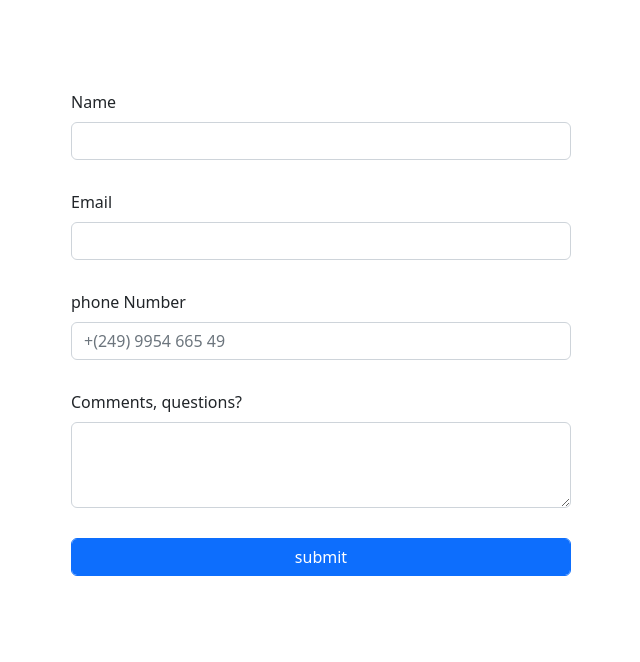
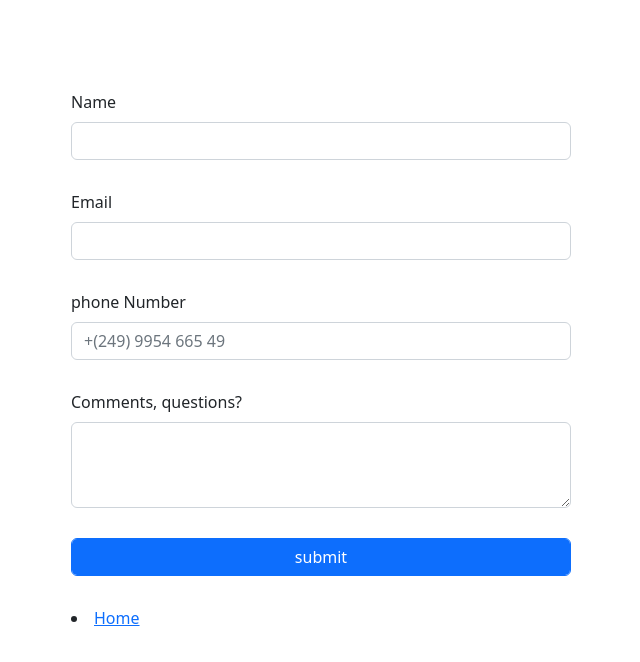
Before and after one commit to musaozil233/en, a plain HTML site: page index.html in a window 1280 px wide. Shown: the whole page, without its empty margins (319-959 px from the left). Drawn offline with nearby package versions, Linux system fonts and the light colour scheme.

Commit message:
Update index.html

```diff
--- a/index.html
+++ b/index.html
@@ -46,6 +46,7 @@
             <input type="submit" class="form-control btn btn-primary"  value="submit" name="submit">
         </div>
         </form>
+        <li><a href="home page.html">Home</a></li>
     </div>
 </body>
 
```
